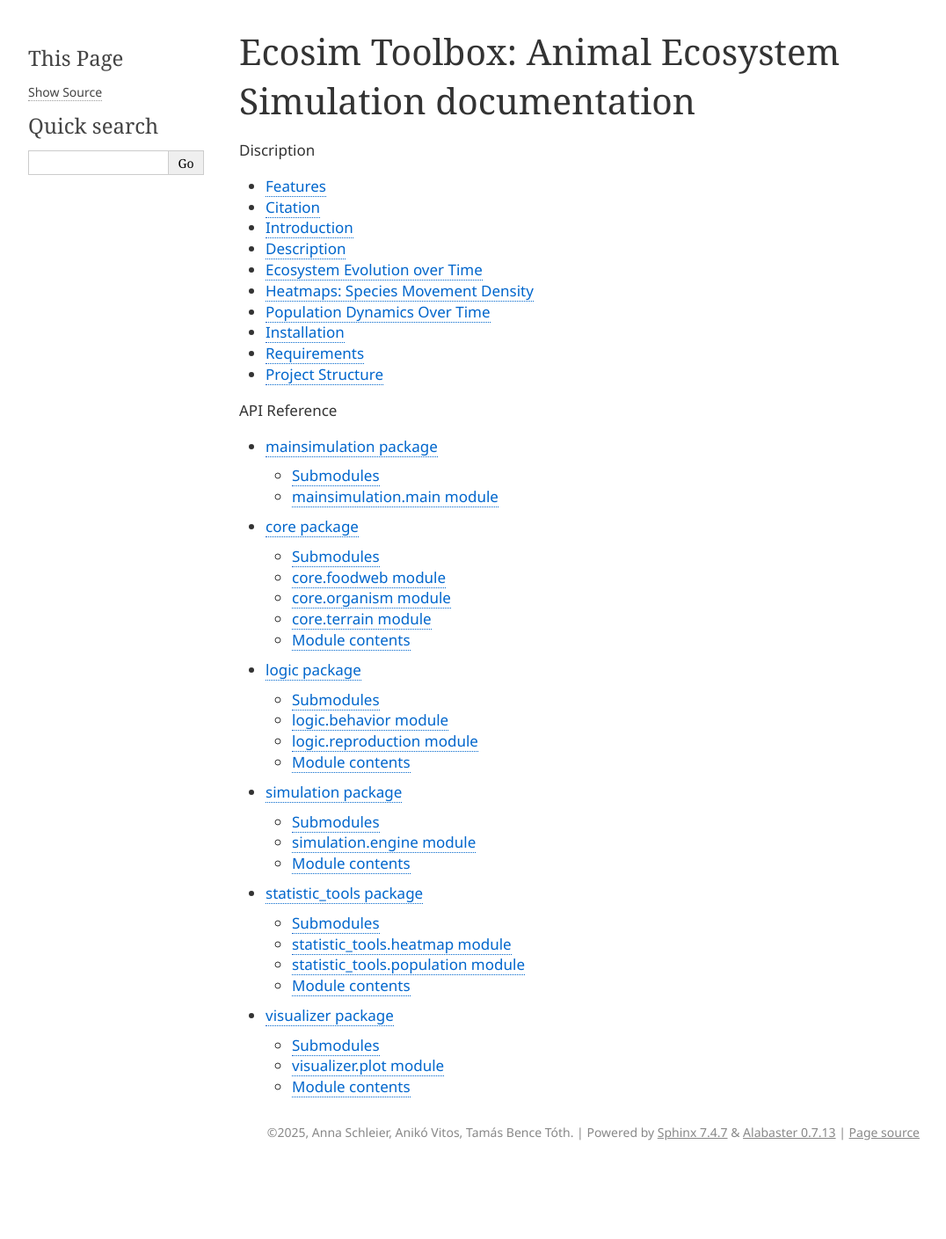
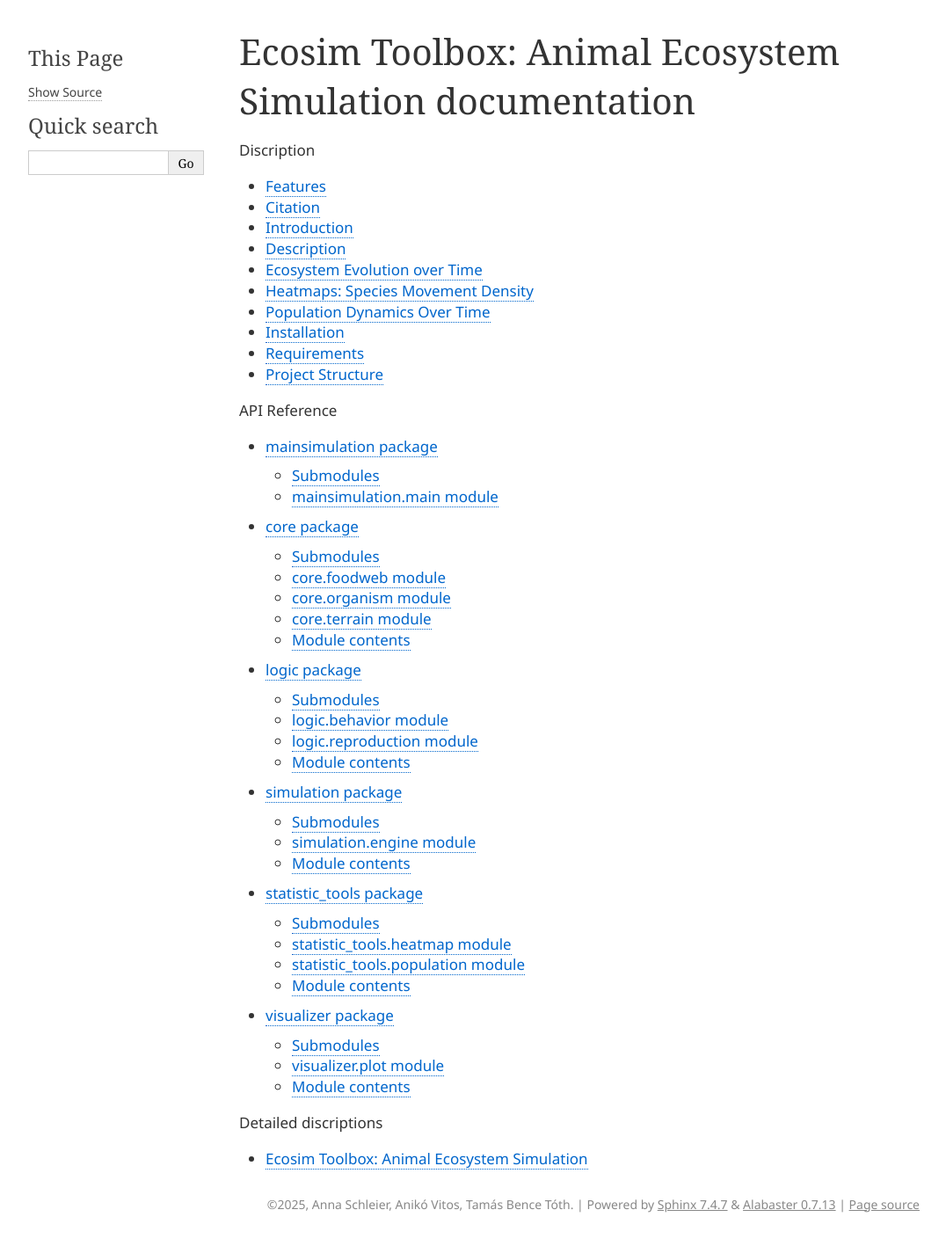
Before and after one commit to schan45/ecosim, a Sphinx documentation site: the page built from docs/index.rst, in a window 1280 px wide. Shown: the whole page at 88% size, without its empty margins (106-1182 px from the left). Built offline with Sphinx 7.4.7, drawn with Linux system fonts in a browser that asks for light colours; before the commit the page ends 1327 px from its top, so only the background shows below that.

Commit message:
Update index.rst

```diff
--- a/docs/index.rst
+++ b/docs/index.rst
@@ -28,3 +28,9 @@ Ecosim Toolbox: Animal Ecosystem Simulation documentation
    simulation
    statistic_tools
    visualizer
+
+.. toctree::
+   :maxdepth: 1
+   :caption: Detailed discriptions
+
+   overview
```
